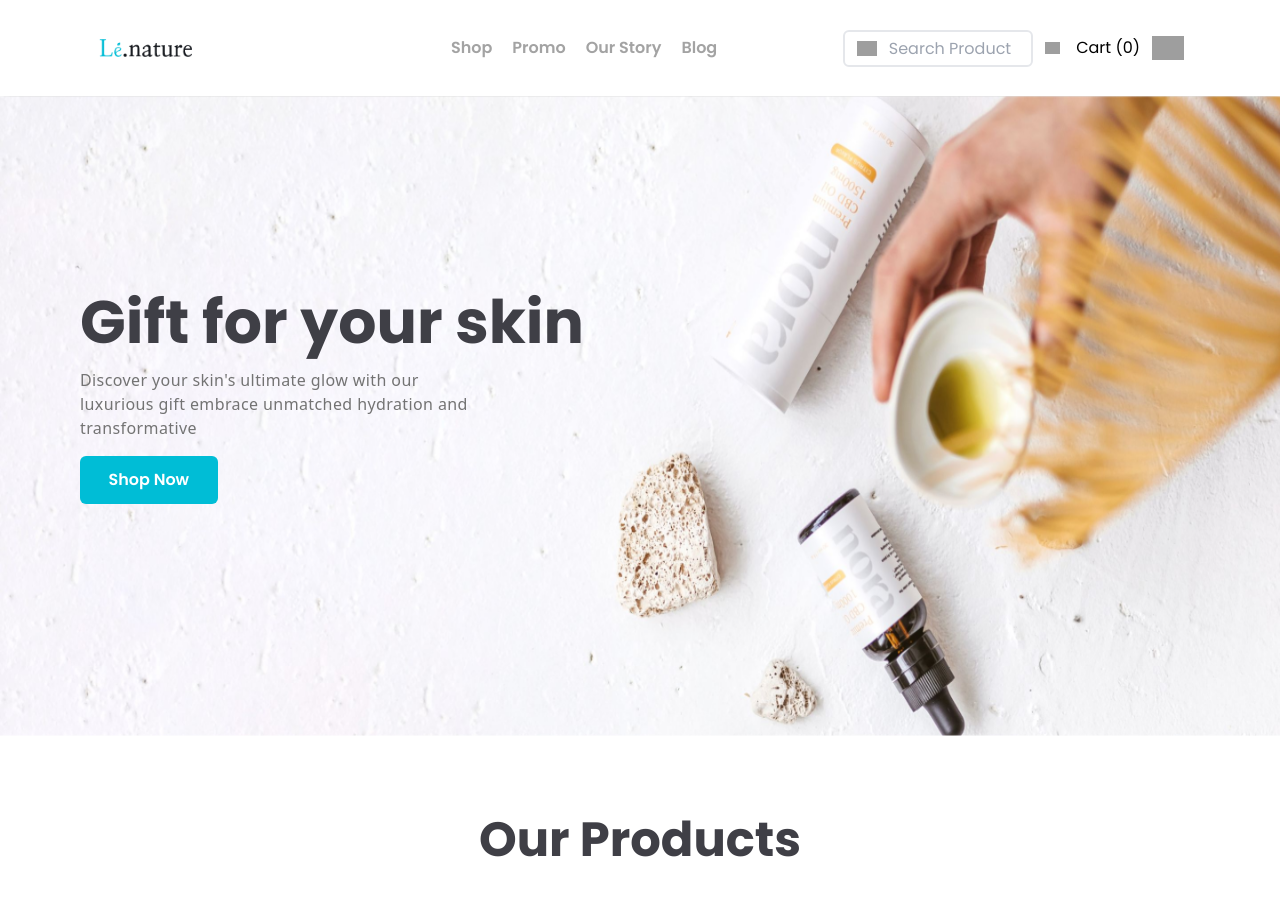
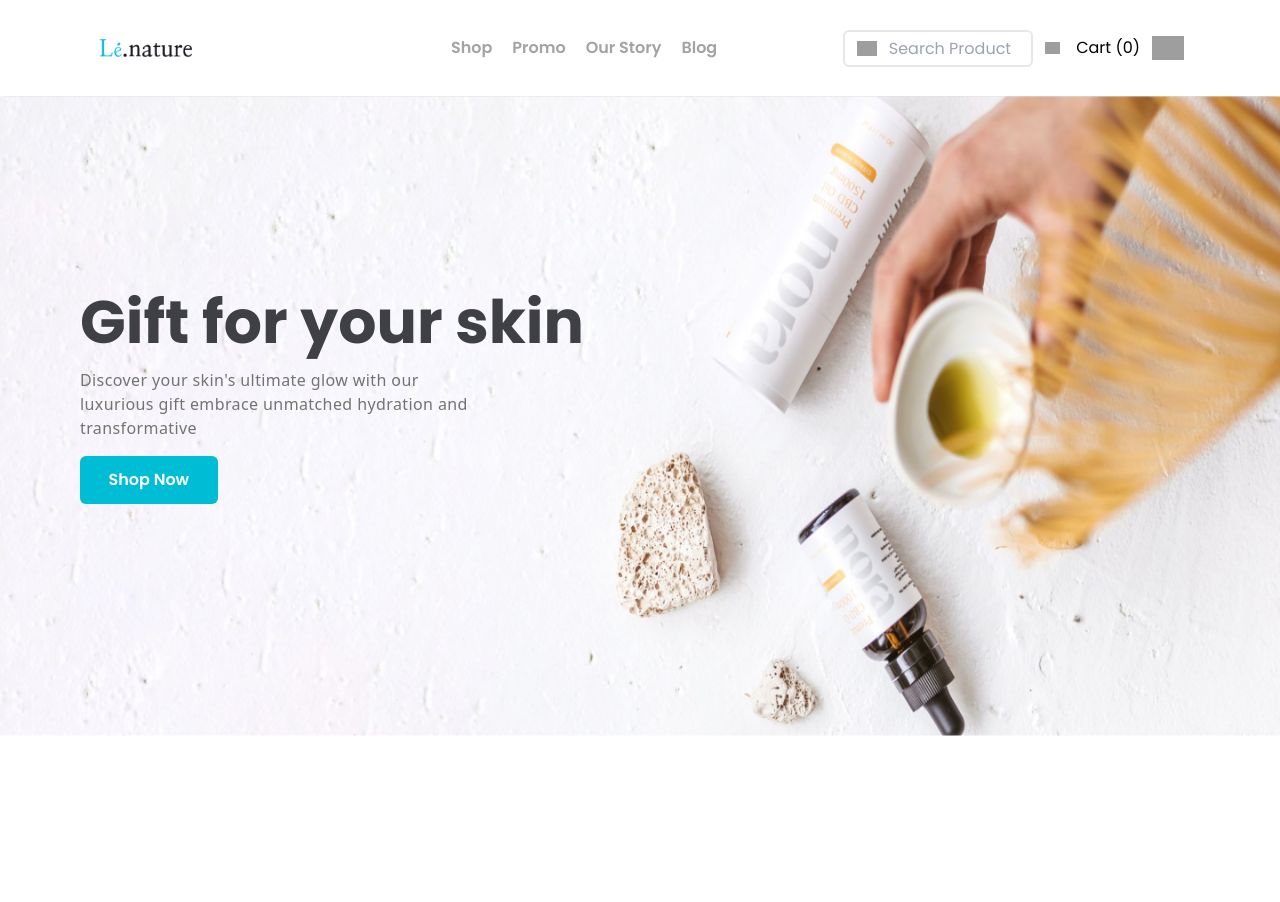
Before and after one commit to IrsanJam/le_nature, a React (Vite) app: page / in a window 1280 px wide. Shown: the top 902 px of the page. Built offline with nearby package versions, Linux system fonts and the light colour scheme; no server answers; grey boxes are pictures that could not be loaded.

Commit message:
update our product

```diff
--- a/src/components/OurProduct.tsx
+++ b/src/components/OurProduct.tsx
@@ -64,7 +64,7 @@ const OurProduct = () => {
 
   return (
     <div>
-      <div id="product" className="font-Poppins text-center text-3xl md:text-5xl md:mt-20 font-bold pt-20 md:pb-10 pb-3 leading-[68.16px] text-zinc-700">
+      <div id="product" className="font-Poppins text-center text-3xl md:text-5xl md:mt-20 font-bold pt-56 md:pb-10 pb-3 leading-[68.16px] text-zinc-700">
         Our Products
       </div>
       <div className="flex justify-center items-center font-semibold gap-3">
```
